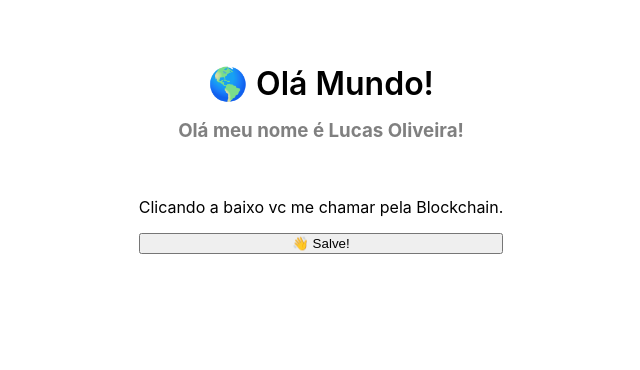
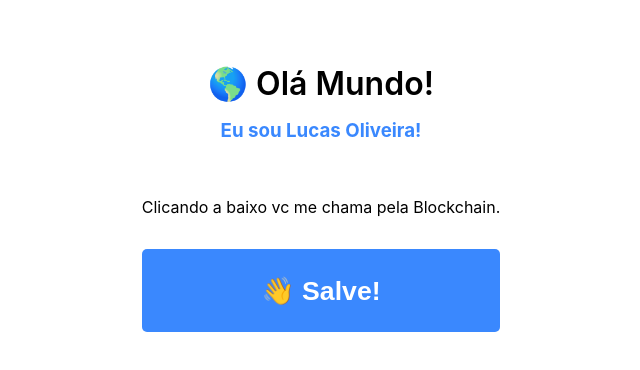
Before and after one commit to w3b3d3v/projeto-tchauzinho, a React (Vite) app: page / in a window 1280 px wide. Shown: the top 370 px of the page, without its empty margins (319-959 px from the left). Built offline with nearby package versions, Linux system fonts and the light colour scheme.

Commit message:
update: button

```diff
--- a/src/App.css
+++ b/src/App.css
@@ -20,13 +20,15 @@
 
 .bio {
   text-align: center;
-  color: gray;
+  color: #3a88fe;
   margin-top: 16px;
 }
 
-.waveButton {
+.callButton {
   cursor: pointer;
   margin-top: 16px;
+  background: #3a88fe;
+  color: white;
   padding: 8px;
   border: 0;
   border-radius: 5px;
--- a/src/App.jsx
+++ b/src/App.jsx
@@ -17,15 +17,15 @@
         </div>
 
         <h3 className="bio">
-        Olá meu nome é Lucas Oliveira!
+        Eu sou Lucas Oliveira!
         </h3><br/>
 
         <p>
-        Clicando a baixo vc me chamar pela Blockchain.
+        Clicando a baixo vc me chama pela Blockchain.
         </p>
 
         <button className="callButton" onClick={call}>
-          👋 Salve!
+          <h1>👋 Salve!</h1>
         </button>
       </div>
     </div>
```
